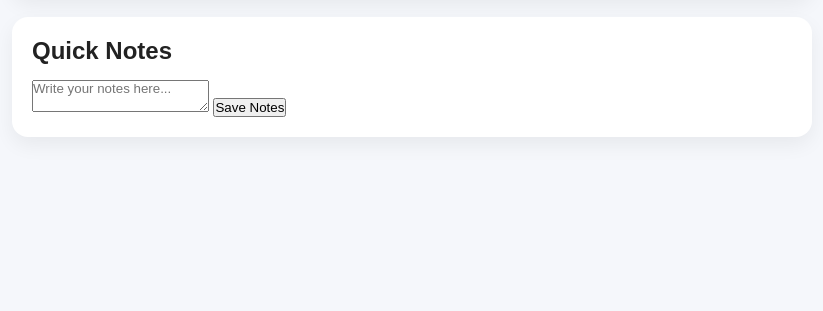
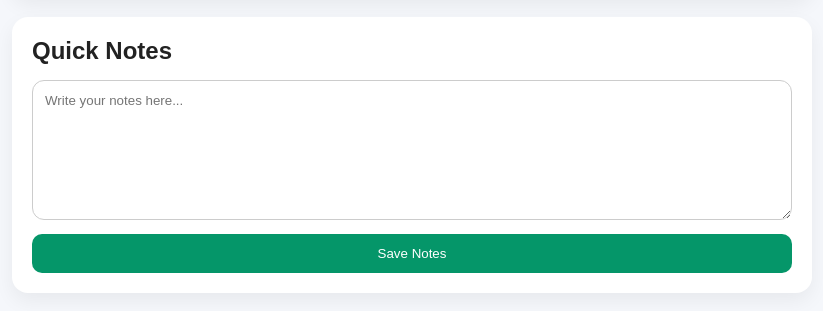
Before and after one commit to ayush-bista/StudyFlow, a plain HTML site: page index.html in a window 1280 px wide. Shown: the part 569-880 px from the top of the page, without its empty margins (228-1051 px from the left). Before the commit the page ends 800 px from the top, so only its background shows below. Drawn offline with Linux system fonts and the light colour scheme.

Commit message:
CSS updated

```diff
--- a/style.css
+++ b/style.css
@@ -115,3 +115,24 @@ h2 {
   background: #111827;
   color: white;
 }
+
+textarea {
+  width: 100%;
+  min-height: 140px;
+  border: 1px solid #ccc;
+  border-radius: 12px;
+  padding: 12px;
+  resize: vertical;
+  margin-bottom: 10px;
+  outline: none;
+}
+
+.full-btn {
+  width: 100%;
+  padding: 12px;
+  border: none;
+  border-radius: 10px;
+  background: #059669;
+  color: white;
+  cursor: pointer;
+}
```
